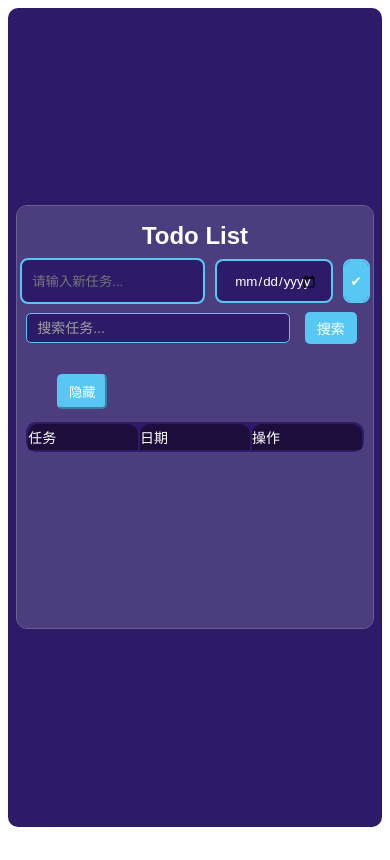
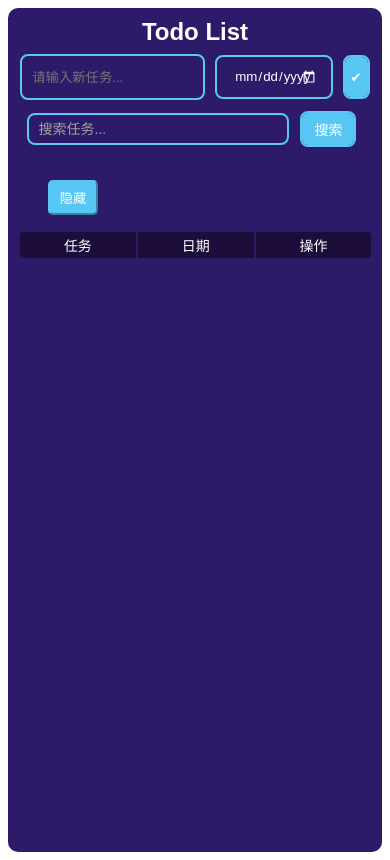
Before and after one commit to WuYujie666/todoList, a Vue app: page / in a window 390 px wide. Built offline with nearby package versions, Linux system fonts and the light colour scheme; the HTML template or start-up script is replaced by a standard one.

Commit message:
搜索框和表格样式优化

```diff
--- a/src/App.vue
+++ b/src/App.vue
@@ -29,8 +29,16 @@ button {
     --second-color: #58c7f3;
     --text-color: #ffffff;
 }
-th {
-    text-align: left;
-    padding: 3px 0px 3px 10px;
+
+table thead tr {
+    background-color: var(--darker-main-color);
+}
+
+table tbody tr:nth-child(even) {
+    background-color: var(--darker-main-color);
+}
+
+table tbody tr:nth-child(odd) {
+    background-color: var(--main-color);
 }
 </style>
--- a/src/components/SearchBox.vue
+++ b/src/components/SearchBox.vue
@@ -40,7 +40,7 @@ const handleKeyup = (event: KeyboardEvent) => {
 
 <style scoped>
 .search-container {
-    margin: 10px auto;
+    margin: 15px auto;
     width: 88%;
 }
 
@@ -53,17 +53,17 @@ const handleKeyup = (event: KeyboardEvent) => {
 .search-input {
     flex: 1;
     padding: 8px 12px;
-    border: 1px solid var(--second-color);
-    border-radius: 5px;
+    border: none;
+    border-radius: 6px;
     background-color: var(--main-color);
     color: var(--text-color);
     font-size: 14px;
+    outline: 2px solid var(--second-color);
 }
 
 .search-input:focus {
-    outline: none;
-    border-color: var(--second-color);
-    box-shadow: 0 0 0 2px rgba(88, 199, 243, 0.2);
+    border-radius: 30px;
+    outline: 10px solid var(--second-color);
 }
 
 .search-input::placeholder {
@@ -75,14 +75,20 @@ const handleKeyup = (event: KeyboardEvent) => {
     background-color: var(--second-color);
     color: var(--text-color);
     border: none;
-    border-radius: 5px;
+    border-radius: 6px;
     cursor: pointer;
     font-size: 14px;
-    transition: background-color 0.2s;
+    transition: all 0.2s;
+    outline: 2px solid var(--second-color);
 }
 
 .search-btn:hover {
     background-color: #4ab8e3;
+}
+
+.search-btn:active {
+    border-radius: 30px;
+    outline: 10px solid var(--second-color);
 }
 
 .clear-btn {
@@ -93,6 +99,7 @@ const handleKeyup = (event: KeyboardEvent) => {
     cursor: pointer;
     font-size: 18px;
     line-height: 1;
+    transition: color 0.2s;
 }
 
 .clear-btn:hover {
@@ -101,7 +108,7 @@ const handleKeyup = (event: KeyboardEvent) => {
 
 @media screen and (max-width: 768px) {
     .search-container {
-        width: 95%;
+        width: 89%;
     }
 
     .search-input {
--- a/src/components/TodoForm.vue
+++ b/src/components/TodoForm.vue
@@ -64,6 +64,7 @@ function submit() {
 input[type='date']::-webkit-calendar-picker-indicator {
     position: relative;
     left: -13px;
+    filter: invert(1); /* 将图标颜色改为白色 */
 }
 input:focus,
 .formLine button:active {
--- a/src/components/TodoItem.vue
+++ b/src/components/TodoItem.vue
@@ -1,9 +1,9 @@
 <template>
     <tr v-bind:class="{ completed: item.completed }">
         <!-- 不要把v-on:click写在这里，会变成点字变 -->
-        <th>{{ item.title }}</th>
-        <th>{{ dateString }}</th>
-        <th>
+        <td>{{ item.title }}</td>
+        <td>{{ dateString }}</td>
+        <td>
             <input type="checkbox" id="item" name="item" v-model="item.completed" />
             <button @click="deleteItem">删除</button>
             <RouterLink
@@ -14,7 +14,7 @@
             >
                 <button>详情</button>
             </RouterLink>
-        </th>
+        </td>
     </tr>
     <RouterView></RouterView>
 </template>
--- a/src/components/TodoList.vue
+++ b/src/components/TodoList.vue
@@ -107,34 +107,38 @@ table {
     overflow: hidden;
 }
 
-table tr:nth-child(odd) {
-    background-color: var(--main-color);
-}
-
-table tr:nth-child(even) {
-    background-color: var(--darker-main-color);
+table thead {
+    border-radius: 6px 6px 0 0;
 }
 
 table thead tr th {
     padding: 5px 0px;
-    background-color: var(--darker-main-color);
-    border-radius: 10px 10px 0px 0px;
 }
 
 /* 移动端适配 */
 @media screen and (max-width: 768px) {
+    .background {
+        align-items: flex-start;
+        min-height: 100vh;
+    }
+
     .bigContainer {
-        width: 95%;
-        margin: 5px 0;
+        width: 100%;
+        margin: 0;
+        outline: none;
+        background-color: transparent;
+        padding: 0 10px;
     }
 
     h1 {
         font-size: 24px;
+        margin: 10px 0;
     }
 
     table {
         width: 95%;
         font-size: 14px;
+        margin: 10px;
     }
 
     table thead tr th {
```
